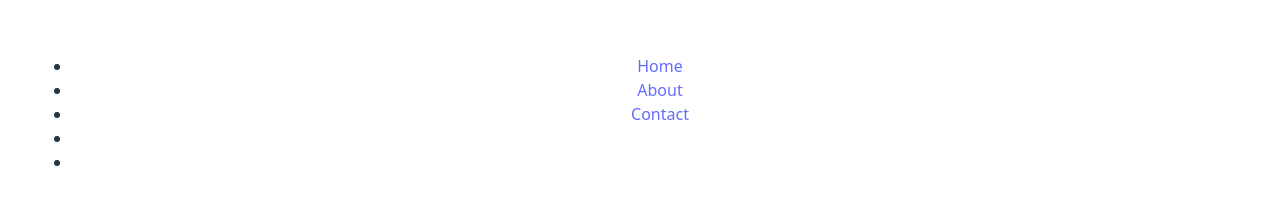
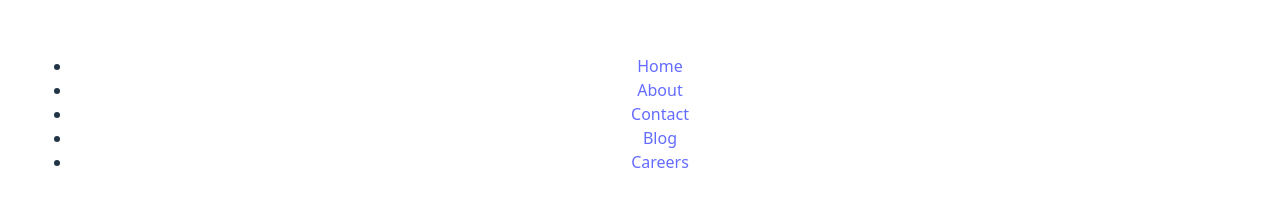
Before and after one commit to abubakarkhan-dotcom/Modern_React_Development, a React (Vite) app: page / in a window 1280 px wide. Shown: the part 203-418 px from the top of the page. Built offline with nearby package versions, Linux system fonts and the light colour scheme.

Commit message:
added new changes in nav.jsx

```diff
--- a/src/nav.jsx
+++ b/src/nav.jsx
@@ -12,10 +12,10 @@ function Nav(){
           <a href="/contact">Contact</a>
         </li>
         <li>
-
+          <a href="/blog">Blog</a>
         </li>
         <li>
-
+          <a href="/careers">Careers</a>
         </li>
       </ul>
     </nav>
```
